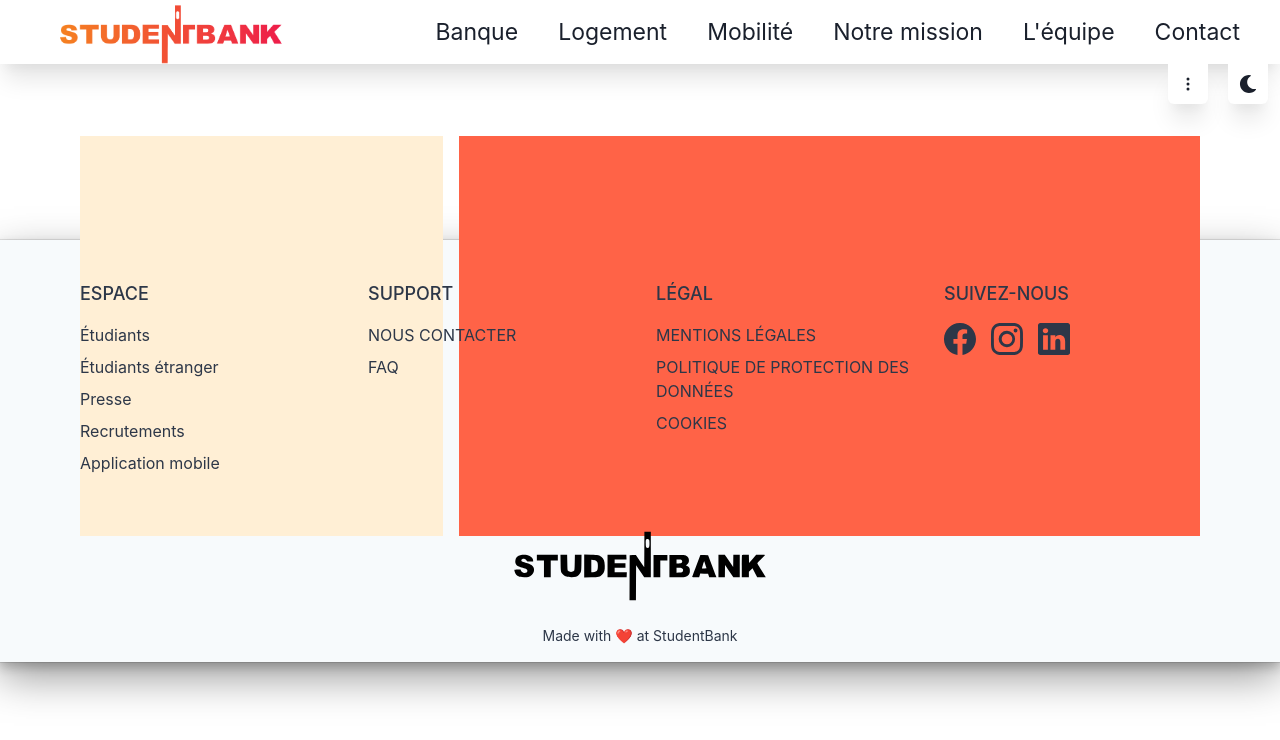
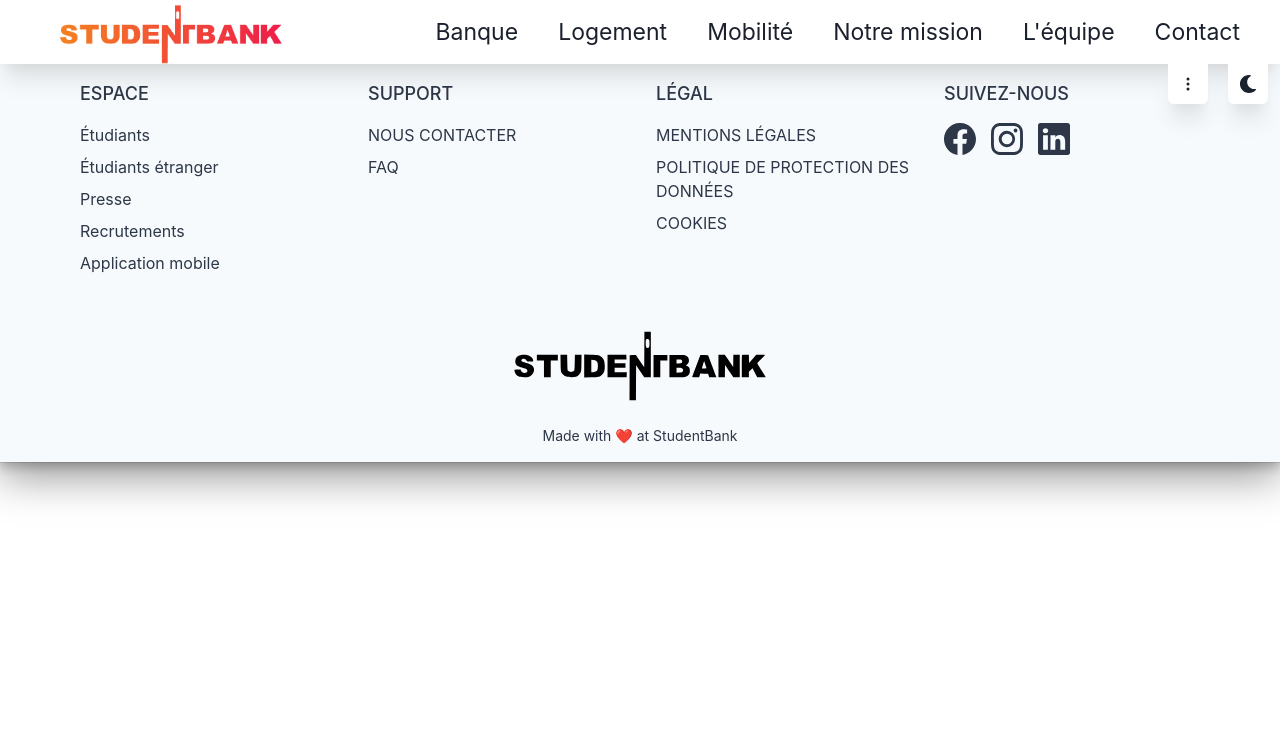
Before and after one commit to zakich4n/StudentBank-website, a React (Create React App) app: page /equipe in a window 1280 px wide. Shown: the top 740 px of the page. Built offline with nearby package versions, Linux system fonts and the light colour scheme.

Commit message:
affichage correct, debut du dark mode

```diff
--- a/src/routes/Accueil.js
+++ b/src/routes/Accueil.js
@@ -1,5 +1,5 @@
 import {useEffect, useState} from 'react';
-import { Button, Center, Heading, VStack, Grid, GridItem, Box, Text, Image} from "@chakra-ui/react";
+import { Button, Center, Heading, VStack, Grid, GridItem, Box, Text, Image, useColorModeValue} from "@chakra-ui/react";
 import { AiOutlineToTop } from 'react-icons/ai'
 import {
     Link as LinkScroll
@@ -21,6 +21,20 @@ export default function Accueil() {
         setVisible(false)
         }
     };
+
+    const colorTheme = useColorModeValue({ //light mode
+        bg : 'linear(to-r, #F6AEA0, #FCD9BC)',
+        button : {
+            bgGrad :  'linear(to-r, #ED174C, #F58220)',
+            borderColor : 'white'
+        }
+    },{ //dark mode
+        bg : "231F20",
+        button : {
+            bgGrad :  'null',
+            borderColor :  '#ED174C',
+        }
+    })
 
     const container = [
         {  /* inversed=false, MainHeader, SmallHeader, Paragraph1, Paragraph2="", ButtonText, Image_url */
@@ -73,7 +87,7 @@ export default function Accueil() {
     window.addEventListener('scroll', toggleVisible);
 
     return (
-        <Box bgGradient='linear(to-r, #F6AEA0, #FCD9BC)' w='100%'>
+        <Box bgGradient={colorTheme.bg} w='100%'>
 
             <Image src='Vector 36.png' pos='absolute' top='130' w='100%' />
             <Image src='Vector 37.png' pos='absolute' top='240' w='100%' />
@@ -107,6 +121,19 @@ export default function Accueil() {
                         </Box>
                     </Box>
                     </div>
+
+
+                    <Box h='870px' w='100%' bg='white'> {/* Video de presentation */}
+
+                        <iframe
+                            width='100%'
+                            height='100%'
+                            title='naruto'
+                            src='https://www.youtube.com/embed/QhBnZ6NPOY0'
+                            allowFullScreen
+                        />
+
+                     </Box>
 
                     <div id="banque">
 
@@ -164,7 +191,7 @@ function Window(item) {
     const inversed=item.inversed, MainHeader=item.MainHeader, SmallHeader=item.SmallHeader, Paragraph1=item.Paragraph1, Paragraph2=item.Paragraph2, ButtonText=item.ButtonText, Image_url=item.Image_url
     if(inversed) {
         return(
-            <Box bg='white' w='100%' >
+            <Box  w='100%' >
                 <Grid
                 w='100%'
                 templateRows='repeat(2, 1fr)'
--- a/src/routes/Equipe.js
+++ b/src/routes/Equipe.js
@@ -6,18 +6,7 @@ import {
 export default function Equipe() {
     return (
         <div>
-            <Grid
-            h='200px'
-            templateRows='repeat(2, 1fr)'
-            templateColumns='repeat(3, 1fr)'
-            gap={4}
-            p={20}
-            >
 
-                <GridItem colSpan={3} bg='tomato' />
-                <GridItem colSpan={1} rowSpan={2} bg='papayawhip' h='400px' />
-                <GridItem rowSpan={2} colSpan={2} bg='tomato' h='400px'  />
-            </Grid>
         </div>
     )
 }
```
